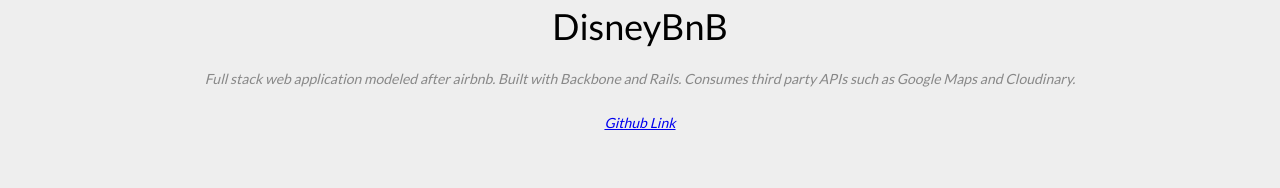
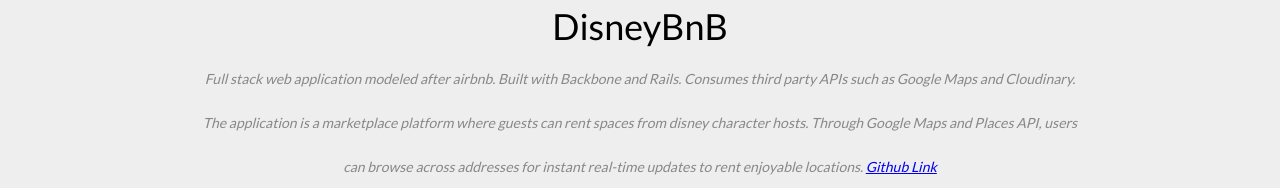
Before and after one commit to chriscpan/portfolio, a plain HTML site: page index.html in a window 1280 px wide. Shown: the part 290-478 px from the top of the page. Drawn offline with Linux system fonts and the light colour scheme; grey boxes are pictures that could not be loaded.

Commit message:
add description

```diff
--- a/index.html
+++ b/index.html
@@ -26,7 +26,7 @@
       <li class='item group'>
         <p class='title'> DisneyBnB <br>
           <span>
-            Full stack web application modeled after airbnb. Built with Backbone and Rails. Consumes third party APIs such as Google Maps and Cloudinary.
+            Full stack web application modeled after airbnb. Built with Backbone and Rails. Consumes third party APIs such as Google Maps and Cloudinary. The application is a marketplace platform where guests can rent spaces from disney character hosts. Through Google Maps and Places API, users can browse across addresses for instant real-time updates to rent enjoyable locations.
           <a href="https://github.com/chriscpan/disneyBnB" target="_blank">Github Link</a>
           </span>
         </p>
```
